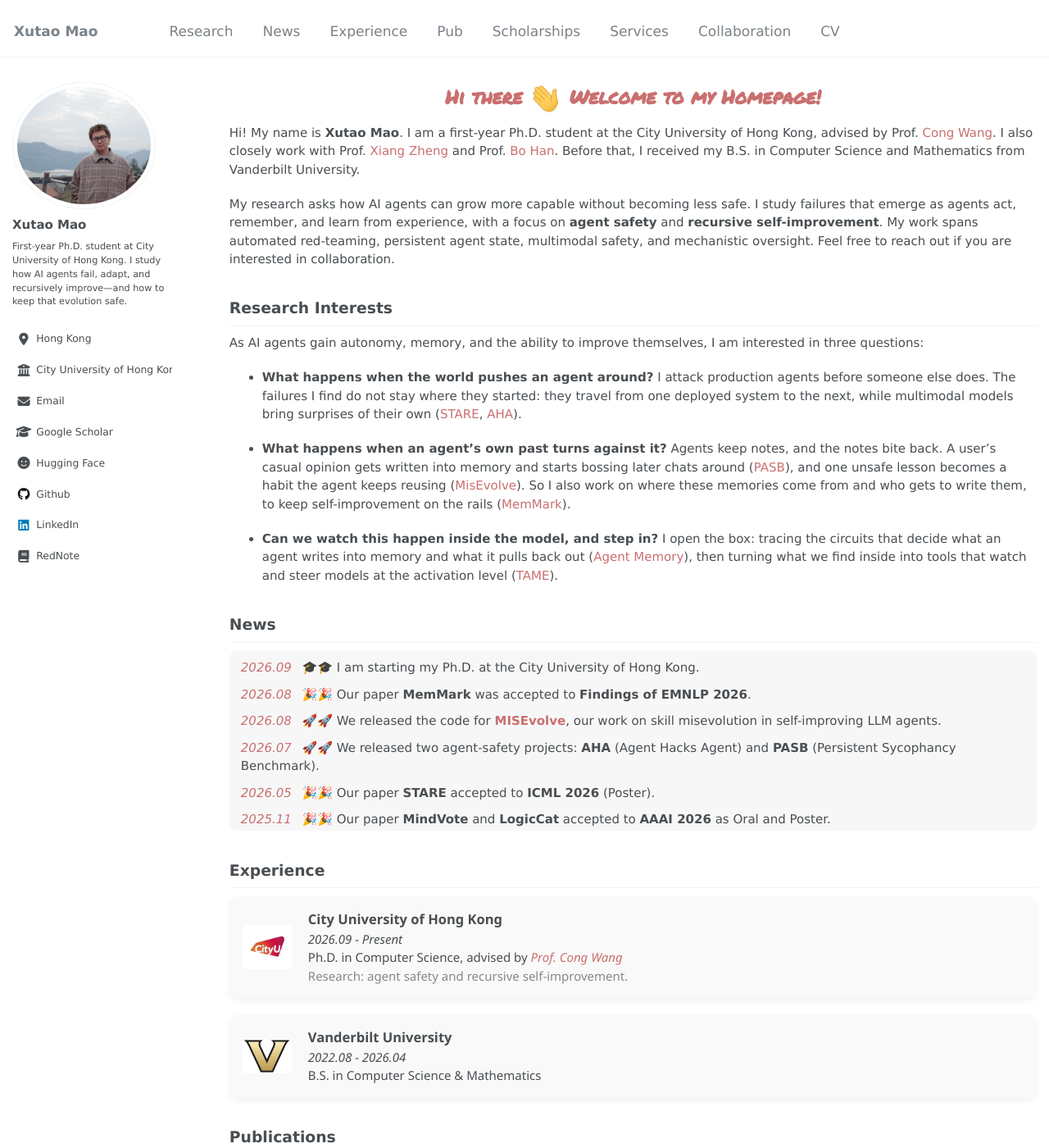
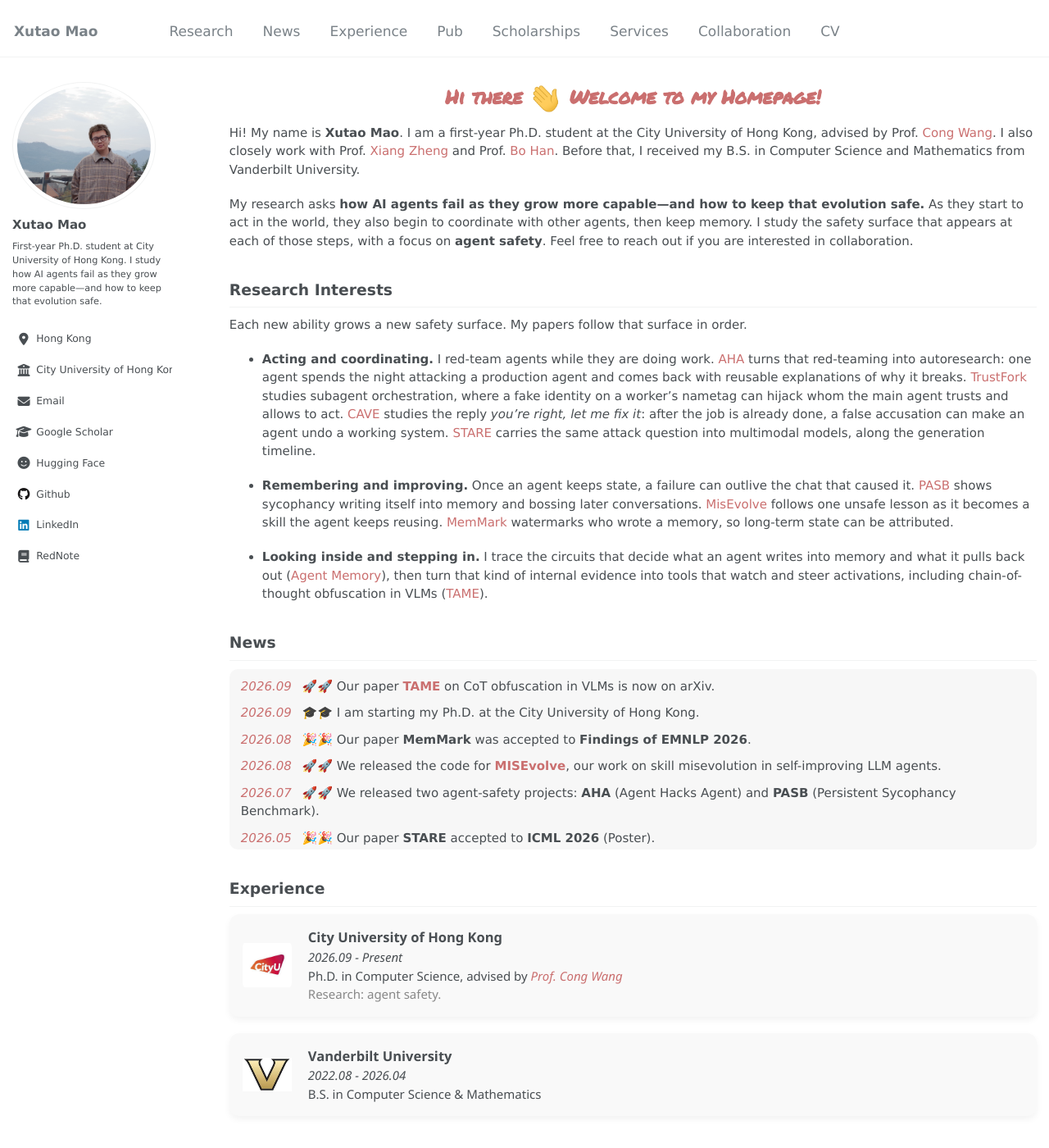
Before and after one commit to henrymao2004/henrymao2004.github.io, a Jekyll site: the page built from _pages/about.md, in a window 1280 px wide and 1400 px high. Shown: the whole window at 82% size. Built offline with Jekyll 4.4.1, drawn with Linux system fonts in a browser that asks for light colours; some web fonts are replaced; some of the changed text lies outside the part shown.

Commit message:
Add TAME to news and the full publication list.
Link arXiv:2609.24243 and keep the research-interest rewrite.

```diff
--- a/_config.yml
+++ b/_config.yml
@@ -11,7 +11,7 @@
   avatar           : "bio.jpg"
   name             : "Xutao Mao"
   pronouns         :
-  bio              : "First-year Ph.D. student at City University of Hong Kong. I study how AI agents fail, adapt, and recursively improve—and how to keep that evolution safe."
+  bio              : "First-year Ph.D. student at City University of Hong Kong. I study how AI agents fail as they grow more capable—and how to keep that evolution safe."
   location         : "Hong Kong"
   employer         : "City University of Hong Kong"
   uri              :
--- a/_pages/about.md
+++ b/_pages/about.md
@@ -11,41 +11,23 @@
 
 Hi! My name is **Xutao Mao**. I am a first-year Ph.D. student at the City University of Hong Kong, advised by Prof. [Cong Wang](https://www.cs.cityu.edu.hk/~congwang/). I also closely work with Prof. [Xiang Zheng](https://x-zheng16.github.io) and Prof. [Bo Han](https://bhanml.github.io/). Before that, I received my B.S. in Computer Science and Mathematics from Vanderbilt University.
 
-My research asks how AI agents can grow more capable without becoming less safe. I study failures that emerge as agents act, remember, and learn from experience, with a focus on **agent safety** and **recursive self-improvement**. My work spans automated red-teaming, persistent agent state, multimodal safety, and mechanistic oversight. Feel free to reach out if you are interested in collaboration.
+My research asks **how AI agents fail as they grow more capable—and how to keep that evolution safe.** As they start to act in the world, they also begin to coordinate with other agents, then keep memory. I study the safety surface that appears at each of those steps, with a focus on **agent safety**. Feel free to reach out if you are interested in collaboration.
 
 Research Interests
 ------------------
-As AI agents gain autonomy, memory, and the ability to improve themselves, I am interested in three questions:
+Each new ability grows a new safety surface. My papers follow that surface in order.
 
-- **What happens when the world pushes an agent around?** I attack
-  production agents before someone else does. The failures I find do
-  not stay where they started: they travel from one deployed system to
-  the next, while multimodal models bring surprises of their own
-  ([STARE](https://arxiv.org/abs/2605.00699),
-  [AHA](https://arxiv.org/abs/2607.11698)).
+- **Acting and coordinating.** I red-team agents while they are doing work. [AHA](https://arxiv.org/abs/2607.11698) turns that red-teaming into autoresearch: one agent spends the night attacking a production agent and comes back with reusable explanations of why it breaks. [TrustFork](https://github.com/henrymao2004/agent-orchestration-safety) studies subagent orchestration, where a fake identity on a worker's nametag can hijack whom the main agent trusts and allows to act. [CAVE](https://github.com/henrymao2004/agent-over-correction) studies the reply *you're right, let me fix it*: after the job is already done, a false accusation can make an agent undo a working system. [STARE](https://arxiv.org/abs/2605.00699) carries the same attack question into multimodal models, along the generation timeline.
 
-- **What happens when an agent's own past turns against it?** Agents
-  keep notes, and the notes bite back. A user's casual opinion gets
-  written into memory and starts bossing later chats around
-  ([PASB](https://arxiv.org/abs/2607.10526)), and one unsafe lesson
-  becomes a habit the agent keeps reusing
-  ([MisEvolve](https://arxiv.org/abs/2608.12851)). So I also work on
-  where these memories come from and who gets to write them, to keep
-  self-improvement on the rails
-  ([MemMark](https://arxiv.org/abs/2605.25002)).
+- **Remembering and improving.** Once an agent keeps state, a failure can outlive the chat that caused it. [PASB](https://arxiv.org/abs/2607.10526) shows sycophancy writing itself into memory and bossing later conversations. [MisEvolve](https://arxiv.org/abs/2608.12851) follows one unsafe lesson as it becomes a skill the agent keeps reusing. [MemMark](https://arxiv.org/abs/2605.25002) watermarks who wrote a memory, so long-term state can be attributed.
 
-- **Can we watch this happen inside the model, and step in?** I open
-  the box: tracing the circuits that decide what an agent writes into
-  memory and what it pulls back out
-  ([Agent Memory](https://arxiv.org/abs/2605.03354)), then turning what
-  we find inside into tools that watch and steer models at the
-  activation level
-  (<a href="#tame-paper" onclick="showPublications('list')">TAME</a>).
+- **Looking inside and stepping in.** I trace the circuits that decide what an agent writes into memory and what it pulls back out ([Agent Memory](https://arxiv.org/abs/2605.03354)), then turn that kind of internal evidence into tools that watch and steer activations, including chain-of-thought obfuscation in VLMs ([TAME](https://arxiv.org/abs/2609.24243)).
 
 News
 ---------------
 <div class="news-box">
   <ul class="news-list">
+<li><span class="news-date"><em>2026.09</em></span> 🚀🚀 Our paper <a href="https://arxiv.org/abs/2609.24243" target="_blank"><strong>TAME</strong></a> on CoT obfuscation in VLMs is now on arXiv.</li>
 <li><span class="news-date"><em>2026.09</em></span> 🎓🎓 I am starting my Ph.D. at the City University of Hong Kong.</li>
 <li><span class="news-date"><em>2026.08</em></span> 🎉🎉 Our paper <strong>MemMark</strong> was accepted to <strong>Findings of EMNLP 2026</strong>.</li>
 <li><span class="news-date"><em>2026.08</em></span> 🚀🚀 We released the code for <a href="https://github.com/henrymao2004/misevolve" target="_blank"><strong>MISEvolve</strong></a>, our work on skill misevolution in self-improving LLM agents.</li>
@@ -66,7 +48,7 @@
           <strong>City University of Hong Kong</strong><br>
           <em>2026.09 - Present</em><br>
           Ph.D. in Computer Science, advised by <a href="https://www.cs.cityu.edu.hk/~congwang/"><em>Prof. Cong Wang</em></a><br>
-          <span style="color:#888;">Research: agent safety and recursive self-improvement.</span>
+          <span style="color:#888;">Research: agent safety.</span>
       </div>
   </div>
 
@@ -223,9 +205,9 @@
     </li>
     <li id="tame-paper">
       <span class="pub-list-badge">Preprint</span>
-      <span class="pub-list-title">Taming CoT Obfuscation in VLMs: From Mechanistic Evidence to Activation-Level Enforcement</span><br>
+      <span class="pub-list-title">Taming CoT Obfuscation in VLMs: From Mechanistic Evidence to Activation Enforcement</span><br>
       <span class="pub-list-authors"><strong>Xutao Mao</strong>, Jianing Zhu, Jinman Zhao, Tongliang Liu, Xiaowen Chu, Cong Wang&dagger;, Bo Han&dagger;</span>
-      <span class="pub-list-links"></span>
+      <span class="pub-list-links"><a href="https://arxiv.org/abs/2609.24243" target="_blank">[arXiv]</a></span>
     </li>
     <li>
       <span class="pub-list-badge">Preprint</span>
@@ -268,7 +250,7 @@
 <div class="collaboration-card">
   <div class="collaboration-copy">
     <strong>Let's discuss ideas and build something meaningful together.</strong>
-    <p>I'm always happy to discuss new research ideas and explore potential collaborations, especially around agent safety, recursive self-improvement, and mechanistic oversight. If our interests overlap, feel free to reach out.</p>
+    <p>I'm always happy to discuss new research ideas and explore potential collaborations, especially around agent safety as agents grow more capable. If our interests overlap, feel free to reach out.</p>
   </div>
   <a class="collaboration-email" href="mailto:xutao.henry.mao@gmail.com" aria-label="Email Xutao Mao at xutao.henry.mao@gmail.com">
     <i class="fas fa-envelope" aria-hidden="true"></i>
```
